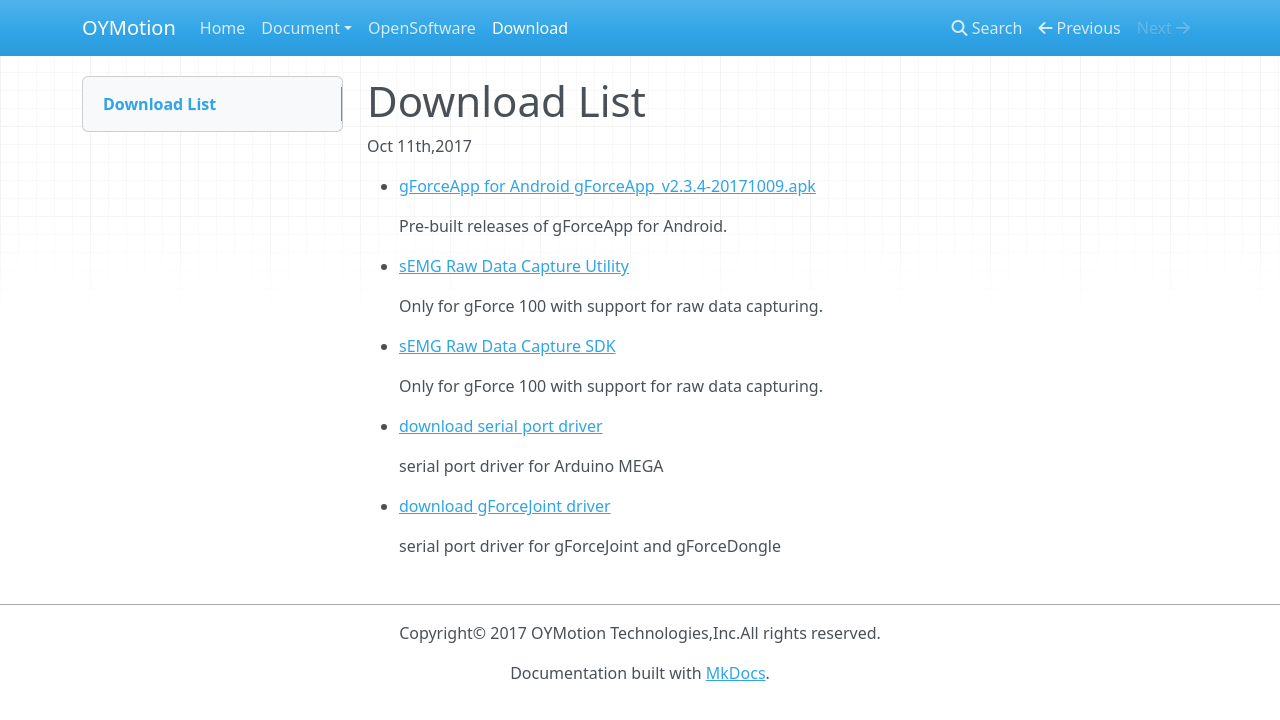
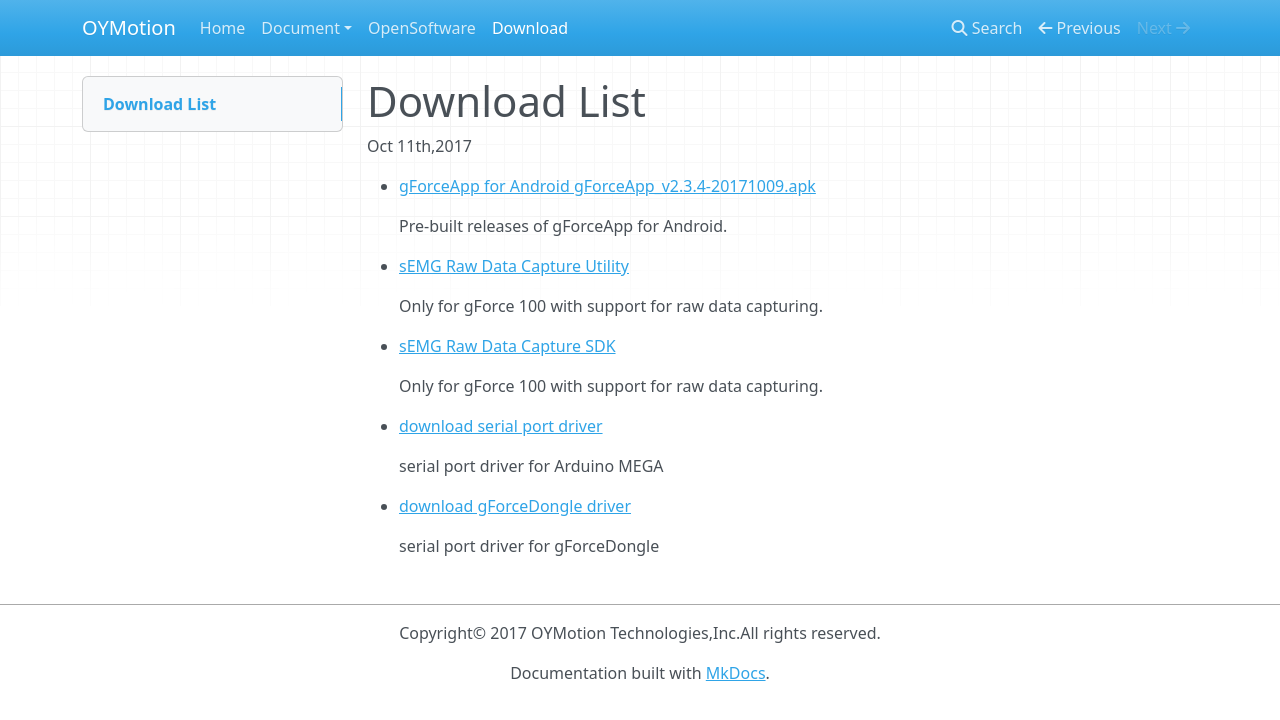
Before and after one commit to oymotion/oymotionDeveloperCommunity, an MkDocs documentation site: the page built from docs/downloadList/Download.md, in a window 1280 px wide. Shown: the top 720 px of the page. Built offline with MkDocs 1.6.1, drawn with Linux system fonts in a browser that asks for light colours; nearby versions of some CDN libraries; old or Windows-style settings are respelled for this version of MkDocs.

Commit message:
Fix error in the download.md

```diff
--- a/docs/downloadList/Download.md
+++ b/docs/downloadList/Download.md
@@ -18,6 +18,6 @@
 
     serial port driver for Arduino MEGA
 
-* [download gForceJoint driver](../assets/downloads/ftdi_ft232_driver.7z)
+* [download gForceDongle driver](../assets/downloads/ftdi_ft232_driver.7z)
 
-    serial port driver for gForceJoint and gForceDongle
+    serial port driver for gForceDongle
```
